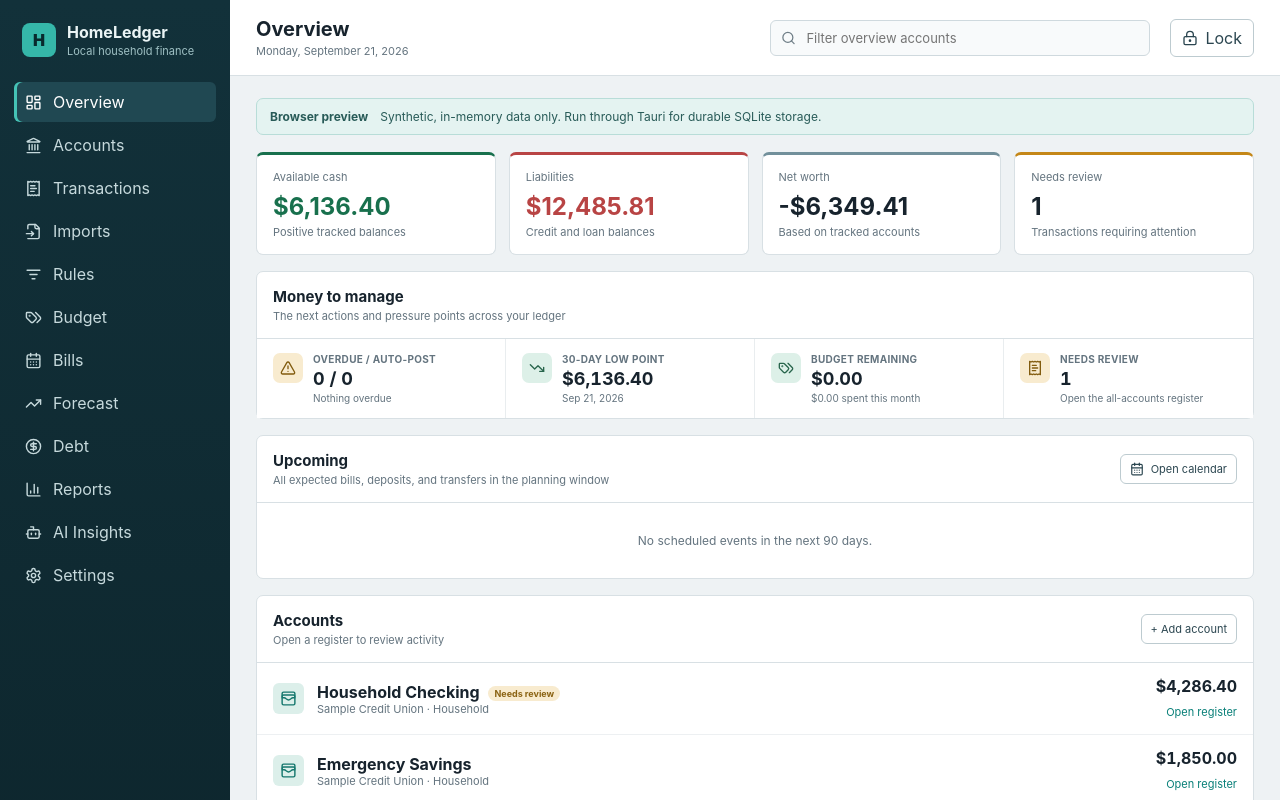
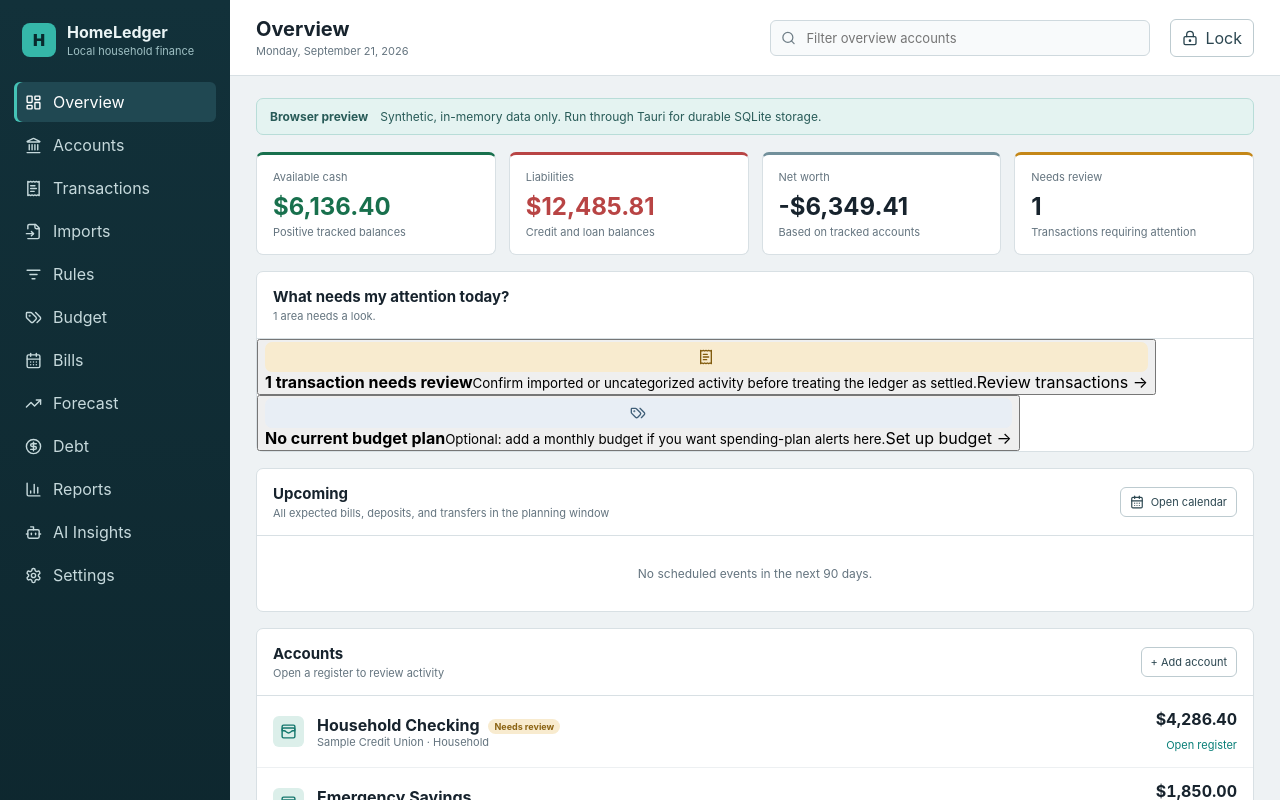
Before and after one commit to khantroll/HomeLedger, a React (Vite) app: page / in a window 1280 px wide. Shown: the top 800 px of the page. Built offline with nearby package versions, Linux system fonts and the light colour scheme.

Commit message:
Turn Overview into an actionable attention center

```diff
--- a/src/App.tsx
+++ b/src/App.tsx
@@ -569,17 +569,24 @@ export function UpcomingScheduled({
 export function OverviewCommandCenter({accounts,transactions,templates,occurrences,budgets,onNavigate,today=todayIso()}:{accounts:Account[];transactions:Transaction[];templates:ScheduledTransaction[];occurrences:ScheduledOccurrence[];budgets:BudgetMonth[];onNavigate:(label:string)=>void;today?:string}){
   const activeTemplates=new Map(templates.filter(item=>item.enabled&&!item.archived).map(item=>[item.id,item]));
   const overdue=occurrences.filter(item=>item.status==="expected"&&item.dueDate<today&&activeTemplates.has(item.scheduledTransactionId));
-  const autoPost=occurrences.filter(item=>item.status==="expected"&&item.dueDate<=today&&activeTemplates.get(item.scheduledTransactionId)?.autoPost);
+  const dueAutoPost=occurrences.filter(item=>item.status==="expected"&&item.dueDate<=today&&activeTemplates.get(item.scheduledTransactionId)?.autoPost);
   const reviewCount=transactions.filter(item=>item.status==="review").length;
   const currency=accounts.find(item=>["checking","savings","cash"].includes(item.type))?.currency??accounts[0]?.currency??"USD";
   const currentBudget=budgets.find(item=>item.month===today.slice(0,7));
   const forecast=calculateCashFlowForecast({today,horizonDays:30,currency,scenario:"expected",accounts,templates,occurrences,budgets});
-  return <section className="panel command-center"><div className="panel-heading"><div><h2>Money to manage</h2><p>The next actions and pressure points across your ledger</p></div></div><div className="command-grid">
-    <button onClick={()=>onNavigate("Bills")}><span className="command-icon warning"><AlertTriangle size={16}/></span><span><small>Overdue / auto-post</small><strong>{overdue.length} / {autoPost.length}</strong><em>{overdue.length?`${overdue.length} item${overdue.length===1?" needs":"s need"} attention`:"Nothing overdue"}</em></span></button>
-    <button onClick={()=>onNavigate("Forecast")}><span className={`command-icon ${forecast.lowestBalanceMinor<0?"negative":"positive"}`}><TrendingDown size={16}/></span><span><small>30-day low point</small><strong>{formatMoney(forecast.lowestBalanceMinor,currency)}</strong><em>{formatDate(forecast.lowestBalanceDate)}</em></span></button>
-    <button onClick={()=>onNavigate("Budget")}><span className={`command-icon ${(currentBudget?.availableMinor??0)<0?"negative":"positive"}`}><Tags size={16}/></span><span><small>Budget remaining</small><strong>{currentBudget?formatMoney(currentBudget.availableMinor,currency):"No plan"}</strong><em>{currentBudget?`${formatMoney(currentBudget.spentMinor,currency)} spent this month`:"Create this month’s budget"}</em></span></button>
-    <button onClick={()=>onNavigate("Transactions")}><span className={`command-icon ${reviewCount?"warning":"positive"}`}><ReceiptText size={16}/></span><span><small>Needs review</small><strong>{reviewCount}</strong><em>{reviewCount?"Open the all-accounts register":"Transactions are categorized"}</em></span></button>
-  </div></section>;
+  const attention:Array<{key:string;priority:number;tone:"negative"|"warning"|"quiet";icon:ReactNode;title:string;detail:string;action:string;destination:string}>=[];
+  if(overdue.length)attention.push({key:"overdue",priority:10,tone:"negative",icon:<AlertTriangle size={16}/>,title:`${overdue.length} overdue scheduled ${overdue.length===1?"item":"items"}`,detail:`Oldest was due ${formatDate(overdue.map(item=>item.dueDate).sort()[0])}.`,action:"Review bills",destination:"Bills"});
+  if(dueAutoPost.length)attention.push({key:"autopost",priority:20,tone:"warning",icon:<CalendarDays size={16}/>,title:`${dueAutoPost.length} automatic ${dueAutoPost.length===1?"posting is":"postings are"} due`,detail:"These expected occurrences are due to be posted automatically.",action:"Review scheduled items",destination:"Bills"});
+  if(reviewCount)attention.push({key:"review",priority:30,tone:"warning",icon:<ReceiptText size={16}/>,title:`${reviewCount} ${reviewCount===1?"transaction needs":"transactions need"} review`,detail:"Confirm imported or uncategorized activity before treating the ledger as settled.",action:"Review transactions",destination:"Transactions"});
+  if(forecast.lowestBalanceMinor<0)attention.push({key:"forecast",priority:40,tone:"negative",icon:<TrendingDown size={16}/>,title:"Cash is projected to go negative",detail:`30-day low: ${formatMoney(forecast.lowestBalanceMinor,currency)} on ${formatDate(forecast.lowestBalanceDate)}.`,action:"Open forecast",destination:"Forecast"});
+  if(currentBudget?.availableMinor!==undefined&&currentBudget.availableMinor<0)attention.push({key:"budget",priority:50,tone:"negative",icon:<Tags size={16}/>,title:"This month’s budget is over plan",detail:`${formatMoney(Math.abs(currentBudget.availableMinor),currency)} over the available plan; ${formatMoney(currentBudget.spentMinor,currency)} spent.`,action:"Review budget",destination:"Budget"});
+  if(!currentBudget||currentBudget.lines.length===0)attention.push({key:"budget-setup",priority:90,tone:"quiet",icon:<Tags size={16}/>,title:"No current budget plan",detail:"Optional: add a monthly budget if you want spending-plan alerts here.",action:"Set up budget",destination:"Budget"});
+  attention.sort((a,b)=>a.priority-b.priority);
+  const urgent=attention.filter(item=>item.tone!=="quiet"),setup=attention.filter(item=>item.tone==="quiet");
+  return <section className="panel command-center"><div className="panel-heading"><div><h2>What needs my attention today?</h2><p>{urgent.length?`${urgent.length} ${urgent.length===1?"area needs":"areas need"} a look.`:"Your ledger has no urgent attention items."}</p></div></div>
+    {urgent.length===0&&<div className="attention-clear"><span className="command-icon positive">✓</span><span><strong>You're caught up</strong><small>No overdue scheduled items, review transactions, negative 30-day forecast, or budget overage detected.</small></span></div>}
+    {attention.length>0&&<div className="attention-list">{[...urgent,...setup].map(item=><button key={item.key} className={`attention-item ${item.tone}`} onClick={()=>onNavigate(item.destination)}><span className={`command-icon ${item.tone}`}>{item.icon}</span><span className="attention-copy"><strong>{item.title}</strong><small>{item.detail}</small></span><span className="attention-action">{item.action} →</span></button>)}</div>}
+  </section>;
 }
 
 function AccountDialog({ account, onClose, onSaved }: { account?: Account; onClose: () => void; onSaved: () => Promise<void> }) {
```
